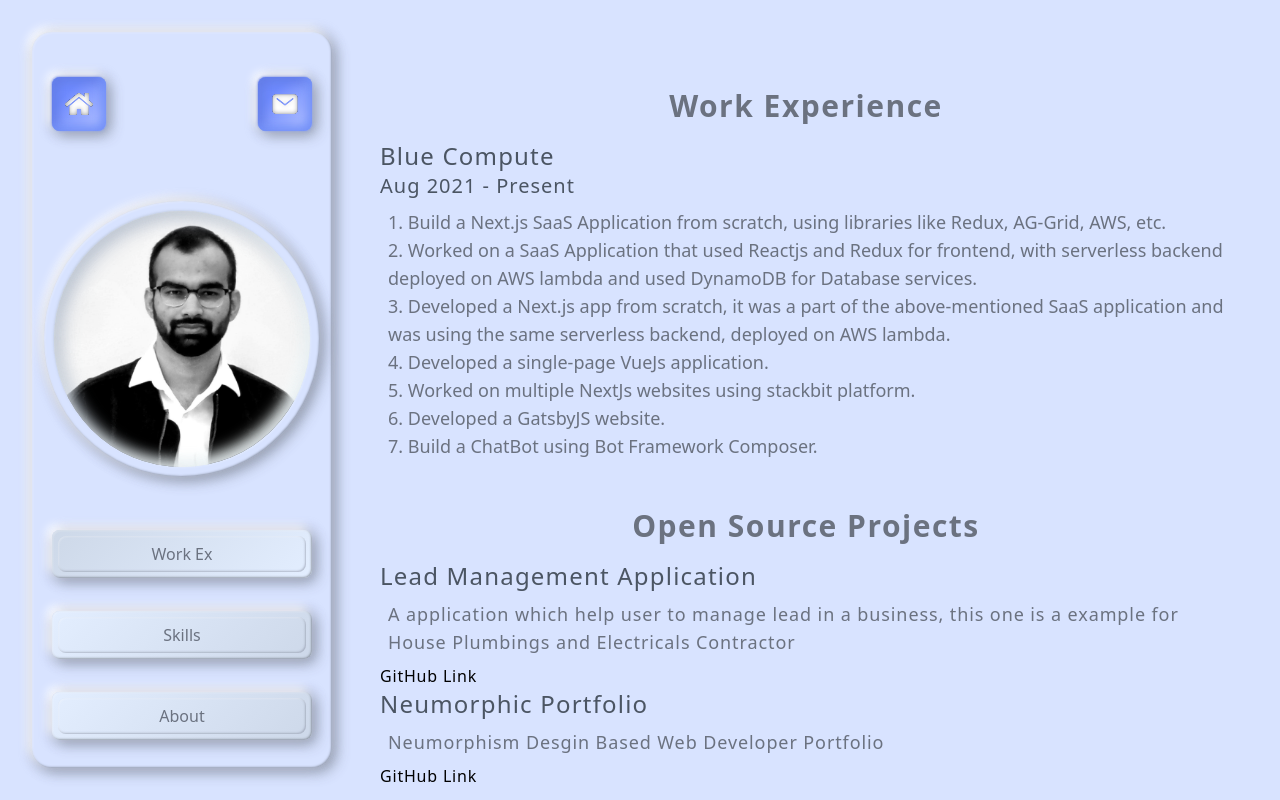
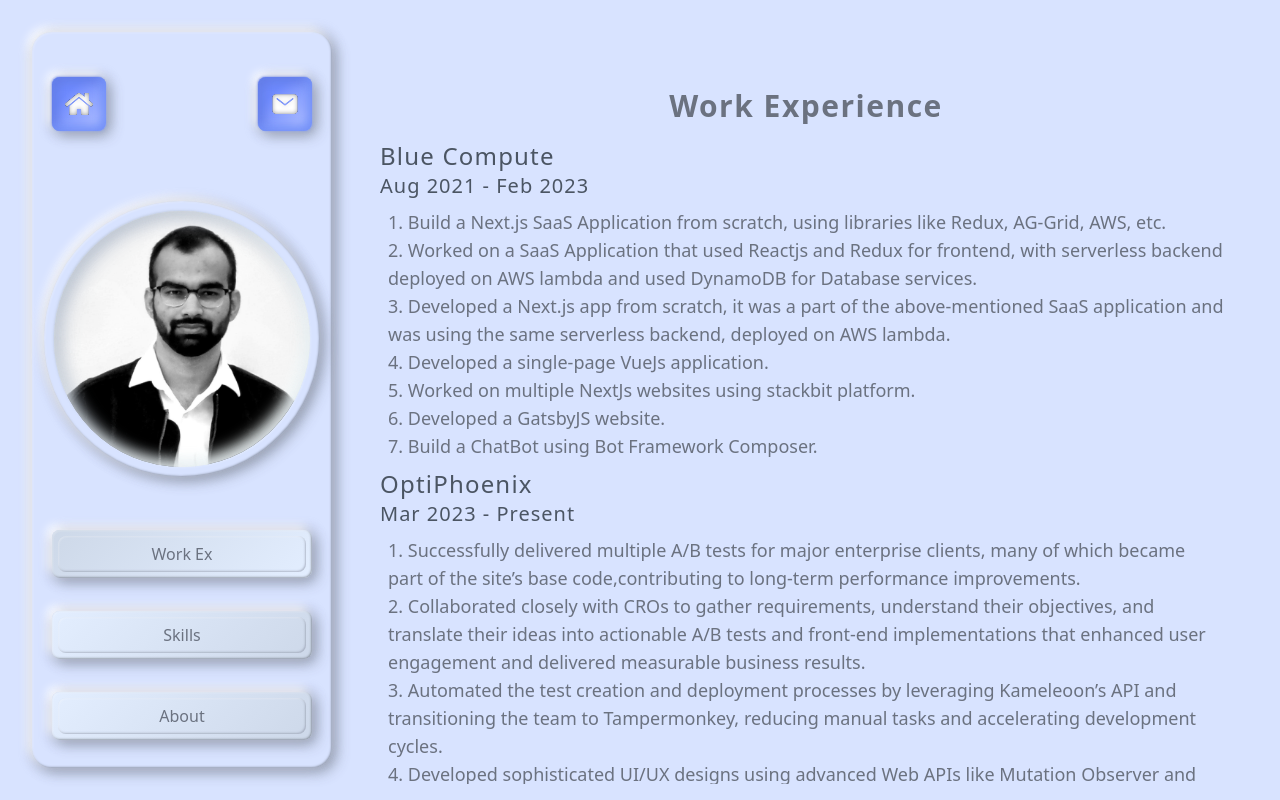
Before and after one commit to gaurav-pachar/neumorphic-portfolio, a Next.js app: page /resume in a window 1280 px wide. Built offline with nearby package versions, Linux system fonts and the light colour scheme.

Commit message:
some experiences updated

```diff
--- a/src/Assets/ExperienceData.js
+++ b/src/Assets/ExperienceData.js
@@ -4,7 +4,7 @@
         list: [
             {
                 organisation: "Blue Compute",
-                timePeriod: "Aug 2021 - Present",
+                timePeriod: "Aug 2021 - Feb 2023",
                 projectDetails: [
                     "Build a Next.js SaaS Application from scratch, using libraries like Redux, AG-Grid, AWS, etc.",
                     "Worked on a SaaS Application that used Reactjs and Redux for frontend, with serverless backend deployed on AWS lambda and used DynamoDB for Database services.",
@@ -13,6 +13,17 @@
                     "Worked on multiple NextJs websites using stackbit platform.",
                     "Developed a GatsbyJS website.",
                     "Build a ChatBot using Bot Framework Composer."
+                ]
+            },
+            {
+                organisation: "OptiPhoenix",
+                timePeriod: "Mar 2023 - Present",
+                projectDetails: [
+                    "Successfully delivered multiple A/B tests for major enterprise clients, many of which became part of the site’s base code,contributing to long-term performance improvements.",
+                    "Collaborated closely with CROs to gather requirements, understand their objectives, and translate their ideas into actionable A/B tests and front-end implementations that enhanced user engagement and delivered measurable business results.",
+                    "Automated the test creation and deployment processes by leveraging Kameleoon’s API and transitioning the team to Tampermonkey, reducing manual tasks and accelerating development cycles.",
+                    "Developed sophisticated UI/UX designs using advanced Web APIs like Mutation Observer and complex DOM traversal techniques, enhancing websites with highly customized and optimized front-end experiences.",
+                    "Ensured cross-browser and cross-device compatibility for all A/B tests, maintaining a consistent user experience across various platforms, including mobile and desktop."
                 ]
             }
         ]
--- a/src/Assets/SkillData.js
+++ b/src/Assets/SkillData.js
@@ -4,7 +4,7 @@
     list: [
         {
             name: "JavaScript",
-            details: "ES6, OOP, Functional Programing, Async, DOM Manipulation, NPM",
+            details: "ES6, OOP, Functional Programing, Async, DOM Manipulation, WEB API",
             icon: "js",
             score: 8
         },
@@ -12,13 +12,13 @@
             name: "HTML",
             details: "HTML5, UI & UX Design",
             icon: "html",
-            score: 6
+            score: 8
         },
         {
             name: "CSS",
-            details: "Media queries, Flex-Grid Layout, Pseudo Classes, Pseudo Elements",
+            details: "Media queries, Flex-Grid Layout, Pseudo Classes, Pseudo Elements, SVG",
             icon: "css",
-            score: 7
+            score: 8
         }
     ]
    },
--- a/src/pages/contact.js
+++ b/src/pages/contact.js
@@ -6,6 +6,7 @@
 import { FaPhoneAlt, FaLinkedin, FaGithub, FaTwitter, FaCircleNotch } from "react-icons/fa";
 import { IoMail, IoSend } from "react-icons/io5";
 import ClassNames from "Utils/ClassNames";
+
 const contactInfo = [
   {
     name: "Phone Number",
@@ -18,6 +19,7 @@
     icon: <IoMail className="h-6 w-6 flex-shrink-0 text-gray-500" aria-hidden="true" />
   }
 ]
+
 const socialLinks = [
   {
     name: "LinkedIn",
--- a/src/pages/index.js
+++ b/src/pages/index.js
@@ -34,7 +34,7 @@
           </div>
           <div id='text' className='text-center'>
             <h3 className='font-bold text-gray-500 tracking-wider mb-4 antialiased'>
-              (JavaScript Developer)
+              (Frontend Engineer)
             </h3>
           </div>
           <div id='text' className='text-center'>
@@ -51,11 +51,14 @@
           <NavBar page="homePage"/>
           <div className='w-2/4 p-6'>
             <div className='w-4/5 m-auto'>
-              <h1 className='text-4xl font-bold tracking-wider text-gray-600 antialiased text-start'>JavaScript</h1>
-              <h1 className='text-4xl font-bold tracking-wider text-gray-600 antialiased text-end'>Developer</h1>
+              <h1 className='text-4xl font-bold tracking-wider text-gray-600 antialiased text-start'>Frontend</h1>
+              <h1 className='text-4xl font-bold tracking-wider text-gray-600 antialiased text-end'>Engineer</h1>
             </div>
             <p className='text-lg font-medium tracking-wider antialiased text-gray-500 text-justify'>
-                Software Developer with 1+ years of experience developing scalable web applications incorporating JavaScript libraries and frameworks such as React.js, Next.js, and Vue.js. etc
+                  Software Developer with 3+ years of experience with Javascript development,
+      currently specializing in Vanilla JS for building client-side A/B tests, process
+      automation, and ensuring cross-browser compatibility for enterprise-level clients.
+      Also experienced with React.js and Next.js in previous roles.
             </p>
             <SocailLinksCard/>
           </div>
```
